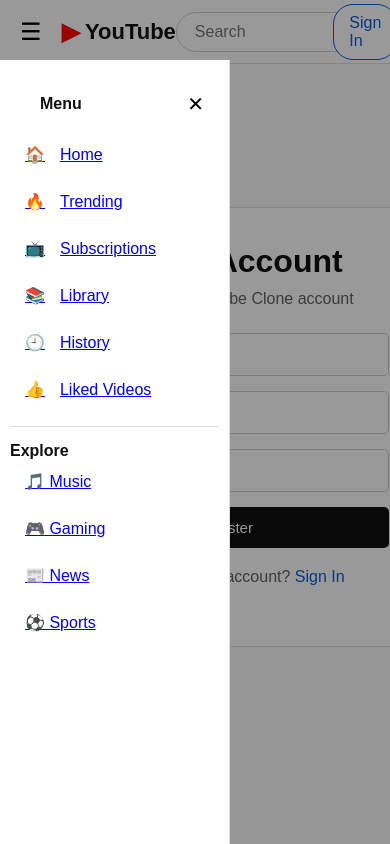
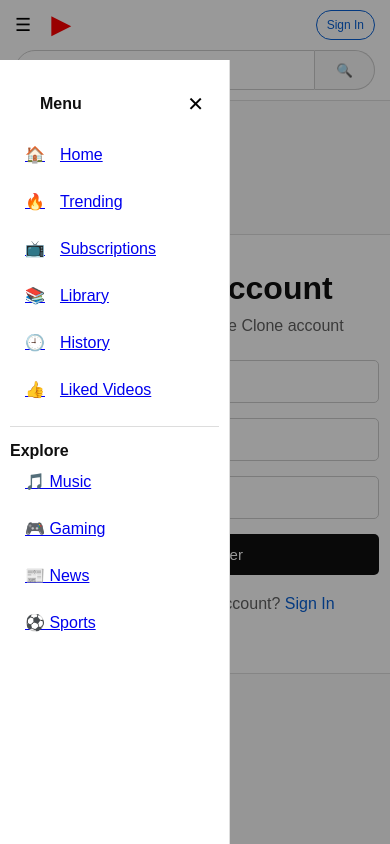
Before and after one commit to baburao745/youtube-clone, a React (Vite) app: page /register in a window 390 px wide. Shown: the top 844 px of the page. Built offline with nearby package versions, Linux system fonts and the light colour scheme.

Commit message:
Impressive video layout

```diff
--- a/src/index.css
+++ b/src/index.css
@@ -341,3 +341,113 @@
     margin-left: 0;
   }
 }
+/* Responsive YouTube Clone */
+
+@media (max-width: 1200px) {
+  .video-grid {
+    grid-template-columns: repeat(3, 1fr);
+  }
+}
+
+@media (max-width: 900px) {
+  .video-grid {
+    grid-template-columns: repeat(2, 1fr);
+  }
+
+  .header {
+    padding: 10px 15px;
+  }
+
+  .search-box {
+    width: 40%;
+  }
+
+  .header-right {
+    gap: 8px;
+  }
+
+  .username {
+    display: none;
+  }
+}
+
+@media (max-width: 600px) {
+  .header {
+    height: auto;
+    min-height: 60px;
+    flex-wrap: wrap;
+    gap: 10px;
+  }
+
+  .header-left {
+    flex-shrink: 0;
+  }
+
+  .logo span:last-child {
+    display: none;
+  }
+
+  .search-box {
+    order: 3;
+    width: 100%;
+  }
+
+  .header-right {
+    margin-left: auto;
+  }
+
+  .create-channel-btn {
+    display: none;
+  }
+
+  .main-content {
+    padding: 15px;
+  }
+
+  .video-grid {
+    grid-template-columns: 1fr;
+    gap: 15px;
+  }
+
+  .video-thumbnail {
+    width: 100%;
+  }
+
+  .category-container {
+    overflow-x: auto;
+    white-space: nowrap;
+    padding-bottom: 10px;
+  }
+
+  .category-btn {
+    flex-shrink: 0;
+  }
+
+  .channel-header {
+    flex-direction: column;
+    text-align: center;
+  }
+
+  .channel-video-grid {
+    grid-template-columns: 1fr;
+  }
+
+  .channel-form {
+    width: 100%;
+  }
+}
+
+@media (max-width: 400px) {
+  .header-right .login-btn {
+    padding: 7px 10px;
+    font-size: 12px;
+  }
+
+  .menu-btn {
+    font-size: 18px;
+  }
+
+  .home-search input {
+    width: 100%;
+  }
+}
```
